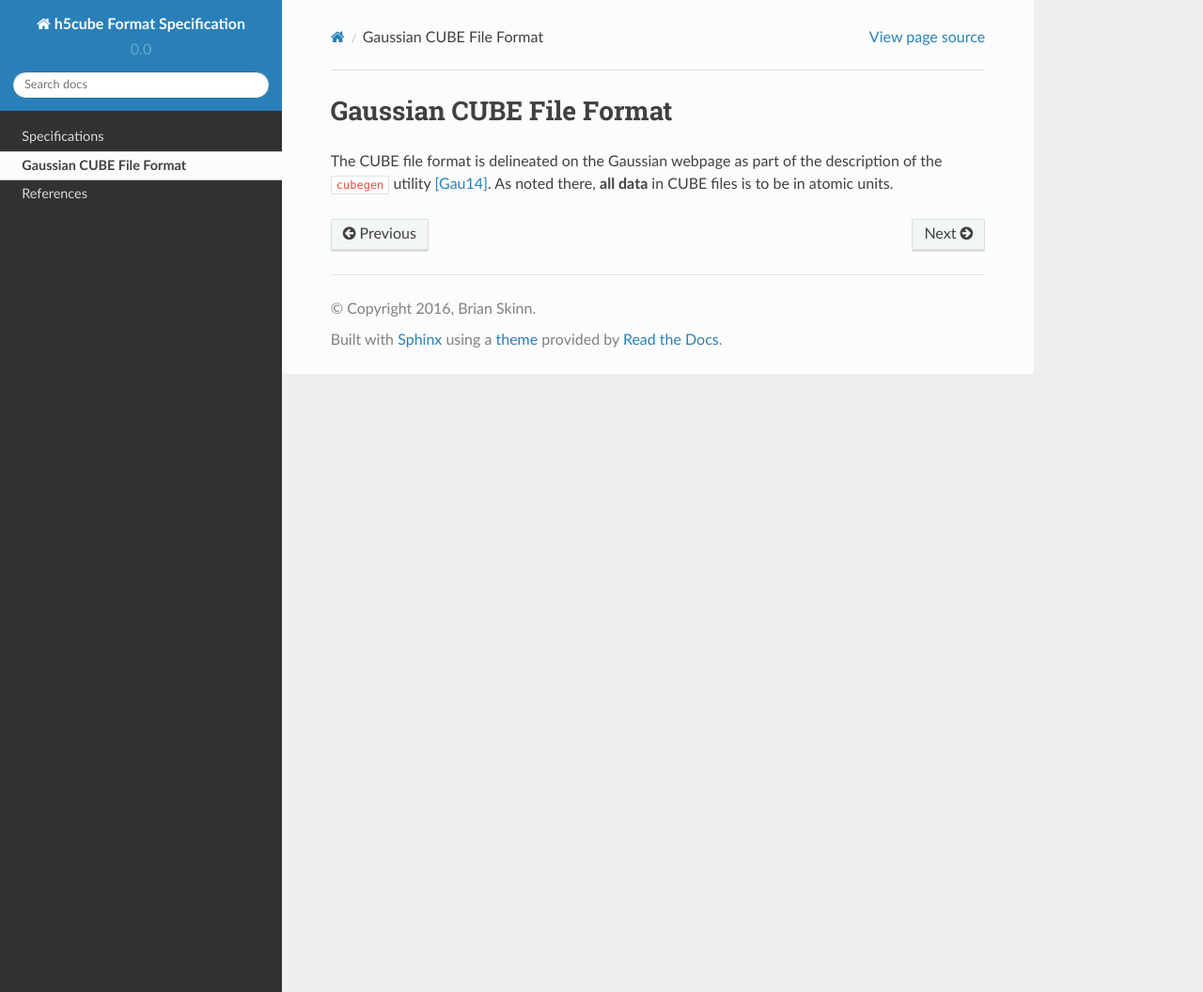
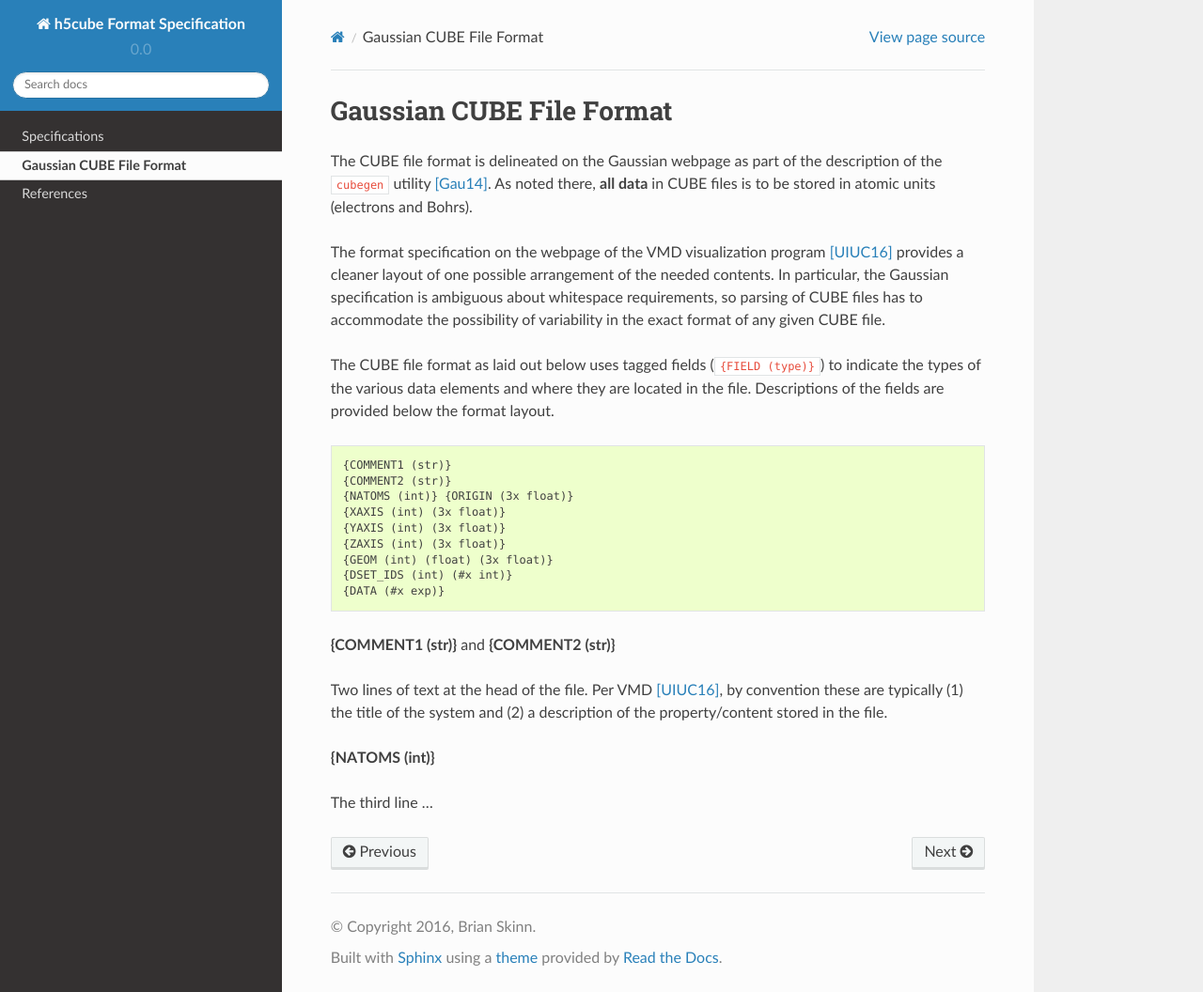
Before and after one commit to bskinn/h5cube-spec, a Sphinx documentation site: the page built from doc/source/cubeformat.rst, in a window 1280 px wide and 1056 px high. Shown: the whole window at 94% size. Built offline with Sphinx 7.4.7 and the Read the Docs theme 2.0.0, drawn with Linux system fonts in a browser that asks for light colours.

Commit message:
DRAFT: CUBE format & misc
* Switched conf.py to 'none' for language highlighting
* Cleaned up unnecessary link markup in references
* Added VMD CUBE plugin reference
* Partial draft in CUBE format

```diff
--- a/doc/source/conf.py
+++ b/doc/source/conf.py
@@ -108,6 +108,9 @@ exclude_patterns = []
 
 # The name of the Pygments (syntax highlighting) style to use.
 pygments_style = 'sphinx'
+
+# This is not a Python project, so do not sense any language
+highlight_language = 'none'
 
 # A list of ignored prefixes for module index sorting.
 # modindex_common_prefix = []
--- a/doc/source/cubeformat.rst
+++ b/doc/source/cubeformat.rst
@@ -5,6 +5,36 @@ Gaussian CUBE File Format
 
 The CUBE file format is delineated on the Gaussian webpage as part of the
 description of the ``cubegen`` utility [Gau14]_. As noted there, **all data**
-in CUBE files is to be in atomic units.
+in CUBE files is to be stored in atomic units (electrons and Bohrs).
 
-.. [Some (Bourke, OpenBabel) misread the *input* thing as Angstroms possible; VMD correctly notes it.]
+The format specification on the webpage of the VMD visualization program [UIUC16]_
+provides a cleaner layout of one possible arrangement of the needed contents. In particular,
+the Gaussian specification is ambiguous about whitespace requirements, so parsing of CUBE
+files has to accommodate the possibility of variability in the exact format of
+any given CUBE file.
+
+The CUBE file format as laid out below uses tagged fields (``{FIELD (type)}``) to indicate
+the types of the various data elements and where they are located in the file.
+Descriptions of the fields are provided below the format layout.
+
+::
+
+    {COMMENT1 (str)}
+    {COMMENT2 (str)}
+    {NATOMS (int)} {ORIGIN (3x float)}
+    {XAXIS (int) (3x float)}
+    {YAXIS (int) (3x float)}
+    {ZAXIS (int) (3x float)}
+    {GEOM (int) (float) (3x float)}
+    {DSET_IDS (int) (#x int)}
+    {DATA (#x exp)}
+
+**{COMMENT1 (str)}** and **{COMMENT2 (str)}**
+
+Two lines of text at the head of the file. Per VMD [UIUC16]_, by convention these are
+typically (1) the title of the system and (2) a description of the property/content stored
+in the file.
+
+**{NATOMS (int)}**
+
+The third line ...
--- a/doc/source/references.rst
+++ b/doc/source/references.rst
@@ -3,10 +3,10 @@
 References
 ==========
 
-.. [Bou03] Bourke, P. "Gaussian Cube Files." Dec 2003. Online resource: `http://paulbourke.net/dataformats/cube/ <http://paulbourke.net/dataformats/cube/>`__. Accessed 11 Dec 2016. |extlink|
+.. [Bou03] Bourke, P. "Gaussian Cube Files." Dec 2003. Online resource: http://paulbourke.net/dataformats/cube/. Accessed 11 Dec 2016. |extlink|
 
-.. [Gau14] "cubegen." Website of the Gaussian program package. `http://www.gaussian.com/g_tech/g_ur/u_cubegen.htm <http://www.gaussian.com/g_tech/g_ur/u_cubegen.htm>`__ Accessed 11 Dec 2016. |extlink|
+.. [Gau14] "cubegen." Website of the Gaussian program package. http://www.gaussian.com/g_tech/g_ur/u_cubegen.htm. Accessed 11 Dec 2016. |extlink|
 
-.. VMD CUBE ref: http://www.ks.uiuc.edu/Research/vmd/plugins/molfile/cubeplugin.html
+.. [UIUC16] "Cube Plugin, Version 1.1." Theoretical and Computational Biophysics Group, University of Illinois at Urbana-Champaign. Online resource: http://www.ks.uiuc.edu/Research/vmd/plugins/molfile/cubeplugin.html. Accessed 11 Dec 2016. |extlink|
 
 .. OpenBabel CUBE import note: https://github.com/openbabel/openbabel/blob/master/src/formats/gausscubeformat.cpp#L33-L37 (CHANGE AWAY FROM MASTER)
```
